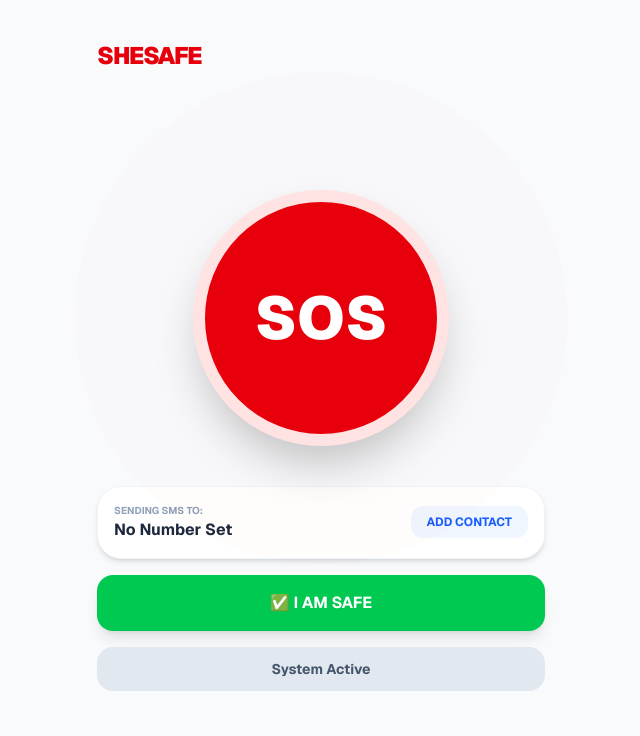
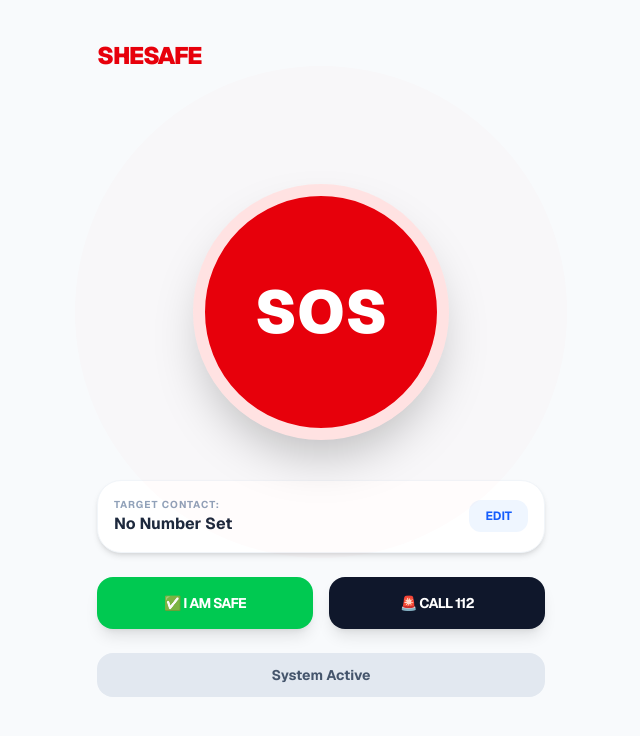
Before and after one commit to Poojakamblee/women-safety-site, a Next.js app: page / in a window 1280 px wide. Shown: the top 736 px of the page, without its empty margins (319-959 px from the left). Built offline with nearby package versions, Linux system fonts and the light colour scheme.

Commit message:
added police call button

```diff
--- a/app/page.tsx
+++ b/app/page.tsx
@@ -9,12 +9,9 @@ export default function WomenSafetyApp() {
   const [location, setLocation] = useState<{lat: number, lng: number} | null>(null);
   const [battery, setBattery] = useState<number | null>(null);
   const [userId] = useState(() => "User-" + Math.floor(1000 + Math.random() * 9000));
-
-  // Trusted Contact State
   const [trustedNumber, setTrustedNumber] = useState("");
   const [showInput, setShowInput] = useState(false);
 
-  // Load number from phone memory
   useEffect(() => {
     const savedNumber = localStorage.getItem("shesafe_contact");
     if (savedNumber) setTrustedNumber(savedNumber);
@@ -39,32 +36,27 @@ export default function WomenSafetyApp() {
       setShowInput(true);
       return;
     }
-
     setStatus("Fetching Location...");
     if (navigator.geolocation) {
       navigator.geolocation.getCurrentPosition(
         (pos) => {
           const { latitude, longitude } = pos.coords;
-          const currentBattery = battery || 100;
-
           setLocation({ lat: latitude, lng: longitude });
           setStatus("ALERT SENT!");
 
-          // 1. Update Firebase
           set(ref(db, `alerts/${userId}`), {
             location: { lat: latitude, lng: longitude },
             status: "EMERGENCY",
             time: new Date().toLocaleString(),
-            battery: currentBattery,
+            battery: battery || 100,
             userId: userId
           });
 
-          // 2. Open SMS App
-          const mapLink = `https://www.google.com/maps?q=${latitude},${longitude}`;
-          const message = `🚨 SOS! I need help. My live location: ${mapLink}. Battery: ${currentBattery}%`;
+          const mapLink = `http://maps.google.com/?q=${latitude},${longitude}`;
+          const message = `🚨 SOS! I need help. My live location: ${mapLink}. Battery: ${battery}%`;
           window.location.href = `sms:${trustedNumber}?body=${encodeURIComponent(message)}`;
         },
-        () => setStatus("Error: Please enable GPS")
+        () => setStatus("Error: Enable GPS")
       );
     }
   };
@@ -93,46 +85,40 @@ export default function WomenSafetyApp() {
           </button>
         </div>
 
-        {/* TRUSTED CONTACT AREA (Directly near SOS) */}
-        <div className="w-full bg-white p-4 rounded-3xl shadow-md border border-slate-100 mb-4">
+        {/* TRUSTED CONTACT AREA */}
+        <div className="w-full bg-white p-4 rounded-3xl shadow-md border border-slate-100 mb-6">
           {!showInput ? (
             <div className="flex justify-between items-center">
               <div>
-                <p className="text-[10px] text-slate-400 font-bold uppercase">Sending SMS to:</p>
+                <p className="text-[10px] text-slate-400 font-bold uppercase tracking-widest">Target Contact:</p>
                 <p className="font-bold text-slate-800">{trustedNumber || "No Number Set"}</p>
               </div>
-              <button
-                onClick={() => setShowInput(true)}
-                className="bg-blue-50 text-blue-600 px-4 py-2 rounded-xl text-xs font-bold"
-              >
-                {trustedNumber ? "CHANGE" : "ADD CONTACT"}
-              </button>
+              <button onClick={() => setShowInput(true)} className="bg-blue-50 text-blue-600 px-4 py-2 rounded-xl text-xs font-bold uppercase">Edit</button>
             </div>
           ) : (
             <div className="flex gap-2">
-              <input
-                type="tel"
-                placeholder="Enter Number"
-                value={trustedNumber}
-                onChange={(e) => setTrustedNumber(e.target.value)}
-                className="flex-1 bg-slate-100 p-3 rounded-xl font-bold outline-none focus:ring-2 ring-blue-400"
-              />
-              <button
-                onClick={saveContact}
-                className="bg-blue-600 text-white px-4 py-2 rounded-xl text-xs font-bold"
-              >
-                SAVE
-              </button>
+              <input type="tel" placeholder="Enter Number" value={trustedNumber} onChange={(e) => setTrustedNumber(e.target.value)} className="flex-1 bg-slate-100 p-3 rounded-xl font-bold outline-none" />
+              <button onClick={saveContact} className="bg-blue-600 text-white px-4 py-2 rounded-xl text-xs font-bold uppercase tracking-widest">Save</button>
             </div>
           )}
         </div>
 
-        <button
-          onClick={clearSOS}
-          className="w-full bg-green-500 text-white py-4 rounded-2xl font-bold shadow-lg hover:bg-green-600 active:scale-95 transition-all mb-4"
-        >
-          ✅ I AM SAFE
-        </button>
+        {/* EMERGENCY ACTION BUTTONS */}
+        <div className="w-full grid grid-cols-2 gap-4 mb-6">
+          <button
+            onClick={clearSOS}
+            className="bg-green-500 text-white py-4 rounded-2xl font-bold shadow-lg hover:bg-green-600 active:scale-95 transition-all text-sm uppercase tracking-tighter"
+          >
+            ✅ I AM SAFE
+          </button>
+
+          <a
+            href="tel:112"
+            className="bg-slate-900 text-white py-4 rounded-2xl font-bold shadow-lg hover:bg-black active:scale-95 transition-all text-sm uppercase tracking-tighter flex items-center justify-center"
+          >
+            🚨 CALL 112
+          </a>
+        </div>
 
         <div className="w-full bg-slate-200 p-3 rounded-2xl text-center">
           <p className="text-sm font-bold text-slate-600">{status}</p>
```
